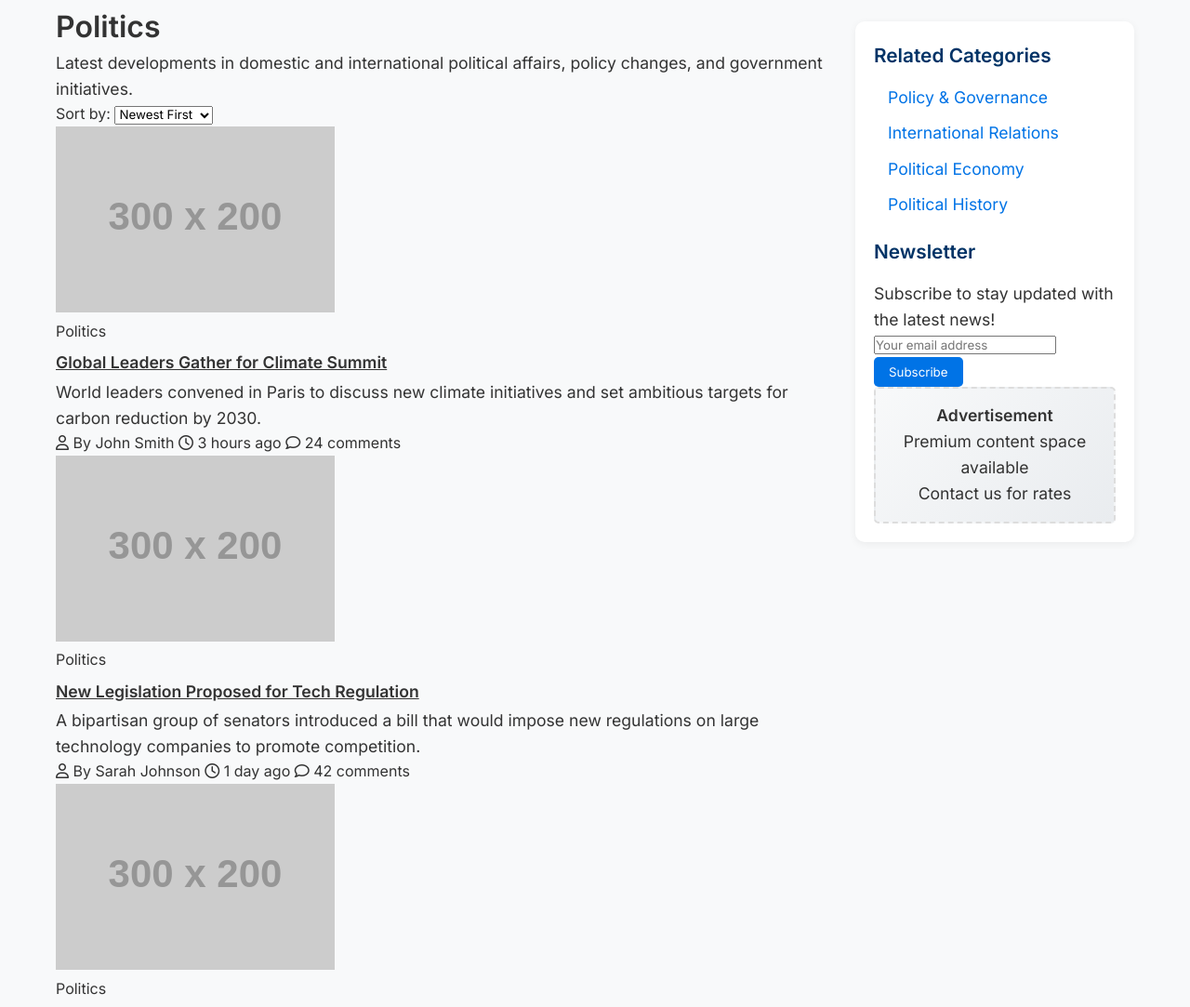
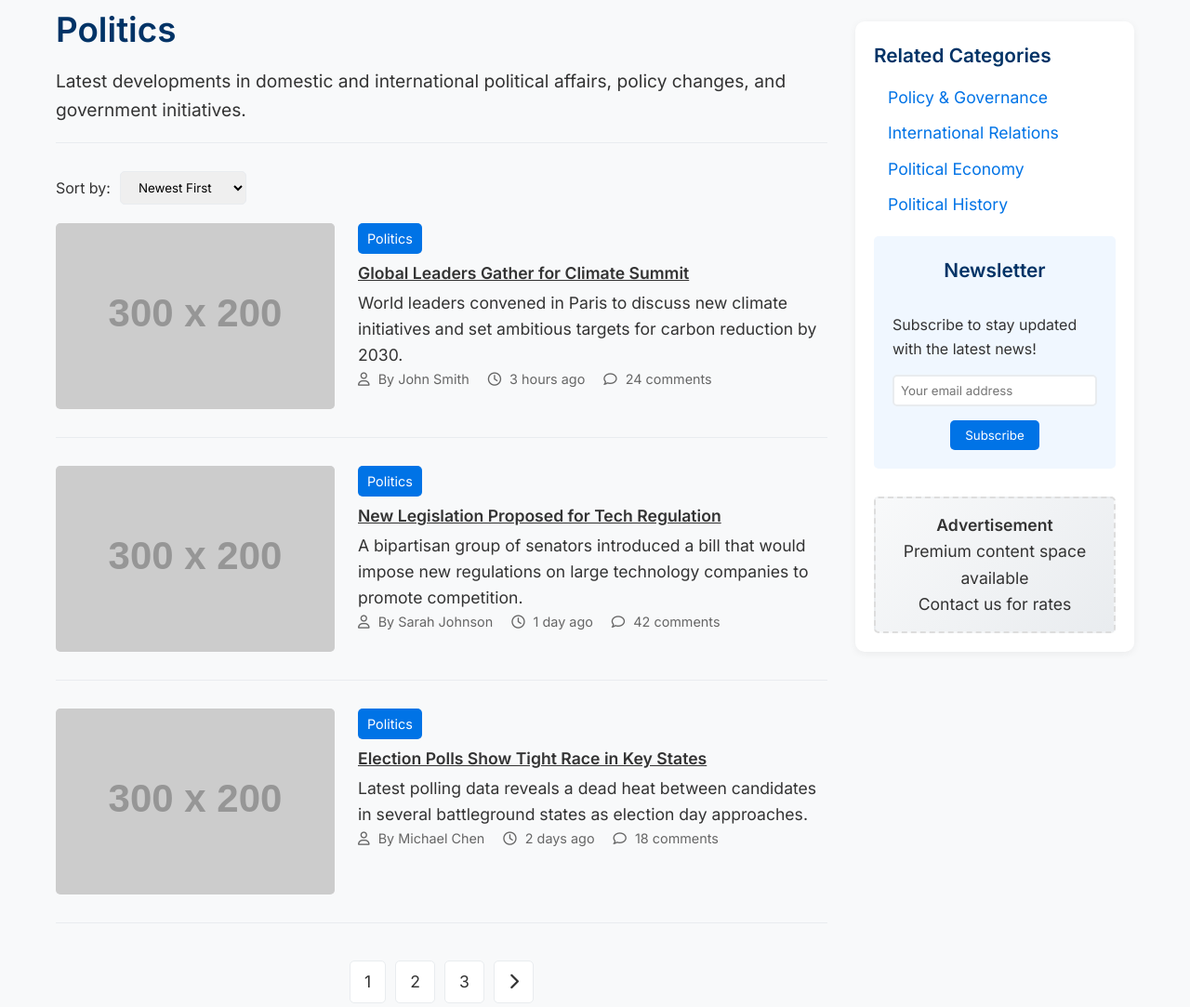
Before and after one commit to mohammed-alhanjouri/Truth-News, a plain HTML site: page category.html in a window 1280 px wide. Shown: the part 167-1250 px from the top of the page at 93% size. Drawn offline with Linux system fonts and the light colour scheme; placeholder pictures from the web are drawn by us.

Commit message:
Add styles for Category Page

```diff
--- a/styles.css
+++ b/styles.css
@@ -112,10 +112,6 @@ header{
     border-radius: 5px;
     transition: all 0.3s ease;
 }
-.header-nav a:focus {
-    border-bottom: 2px solid var(--accent-color);
-    transition: all 0.3s ease;
-}
 
 .header-nav li ul a {
     display: block;
@@ -135,7 +131,6 @@ header{
 .search-bar input {
     padding: 7px;
     border: 2px solid var(--border-color);
-    background-color: white;
     color: var(--text-color);
     border-radius: 5px;
     width: 200px;
@@ -151,6 +146,8 @@ header{
 .auth-buttons button {
     font-size: 1rem;
 }
+
+/* Home Page Style */
 
 /* Main Layout Container Styling */
 
@@ -414,3 +411,133 @@ footer h3{
     color: var(--accent-color);
     transform: scale(1.2);
 }
+
+
+/* Category Page Style */
+
+.category-header {
+    margin-bottom: 30px;
+    padding-bottom: 20px;
+    border-bottom: 1px solid var(--border-color);
+}
+
+.category-header h1 {
+    font-size: 2.3rem;
+    color: var(--primary-color);
+    margin-bottom: 10px;
+}
+
+.category-description {
+    font-size: 1.2rem;
+}
+
+.category-sorting {
+    margin-bottom: 20px;
+    display: flex;
+    align-items: center;
+    gap: 10px;
+}
+
+.category-sorting select {
+    padding: 8px 15px;
+    border-radius: 5px;
+    border: 1px solid var(--border-color);
+}
+
+.category-articles article {
+    display: flex;
+    gap: 25px;
+    margin-bottom: 30px;
+    padding-bottom: 30px;
+    border-bottom: 1px solid var(--border-color);
+}
+
+.category-articles article img {
+    width: 300px;
+    height: 200px;
+    object-fit: cover;
+    border-radius: 5px;
+    background: linear-gradient(45deg, #f0f0f0, #e0e0e0);
+    flex-shrink: 0;
+}
+
+.article-content {
+    flex: 1;
+}
+
+.article-category {
+    display: inline-block;
+    background-color: var(--secondary-color);
+    color: white;
+    padding: 5px 10px;
+    border-radius: 5px;
+    font-size: 0.9rem;
+}
+
+.article-description {
+    line-height: 1.6;
+}
+
+.article-data {
+    display: flex;
+    gap: 20px;
+    font-size: 0.9rem;
+    color: #666;
+}
+
+.article-data i {
+    margin-right: 5px;
+}
+
+.pagination {
+    display: flex;
+    gap: 10px;
+    margin-top: 40px;
+    justify-content: center;
+}
+
+.pagination a {
+    display: inline-block;
+    padding: 8px 15px;
+    background-color: white;
+    border: 1px solid var(--border-color);
+    border-radius: 5px;
+    text-decoration: none;
+    color: var(--text-color);
+    transition: background-color 0.3s ease, color 0.3s ease;
+}
+
+.pagination a:focus {
+    background-color: var(--secondary-color);
+    color: white;
+    border-color: var(--secondary-color);
+}
+
+/* Newsletter */
+
+.newsletter {
+    background-color: #f0f7ff;
+    padding: 20px;
+    border-radius: 5px;
+    margin-bottom: 30px;
+    display: flex;
+    flex-direction: column;
+    align-items: center;
+    gap: 15px;
+}
+
+.newsletter p {
+    font-size: 1rem;
+}
+
+.newsletter input {
+    width: 100%;
+    padding: 7px;
+    border: 2px solid var(--border-color);
+    color: var(--text-color);
+    border-radius: 5px;
+}
+.newsletter input:focus {
+    border-color: var(--secondary-color);
+    outline: none;
+}
```
